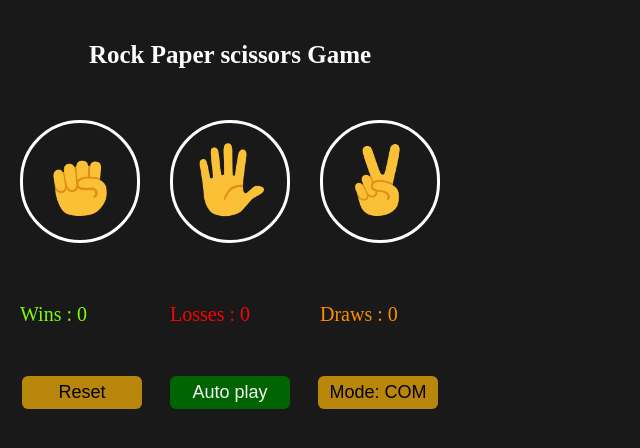
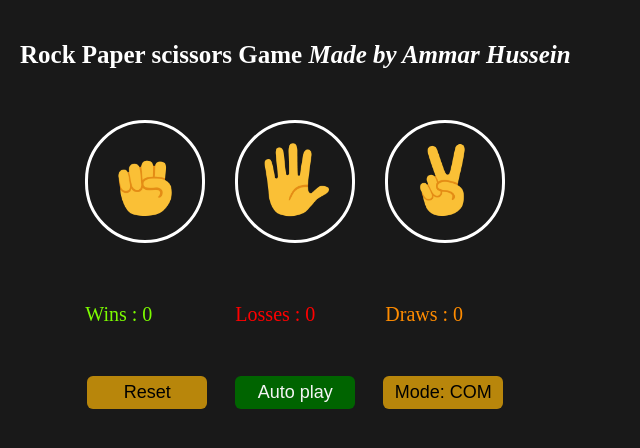
Before and after one commit to Ammar-Husain/Rock-Paper-Scissors-Game, a plain HTML site: page main.html in a window 1280 px wide. Shown: the whole page, without its empty margins (0-640 px from the left). Drawn offline with Linux system fonts and the light colour scheme.

Commit message:
Update main.html

```diff
--- a/main.html
+++ b/main.html
@@ -12,6 +12,7 @@
 	<div class='the-game'>
 		<h2 class='game-title'>
 			Rock Paper scissors Game
+			<i class = 'credit'>Made by Ammar Hussein</i>
 		</h2>
 		<div class='choose-buttons'>
 			<button class='rock'>
```
